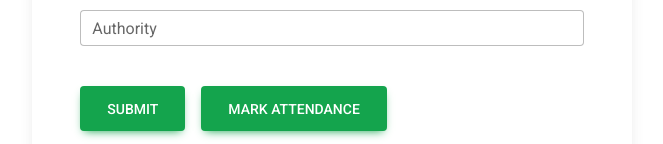
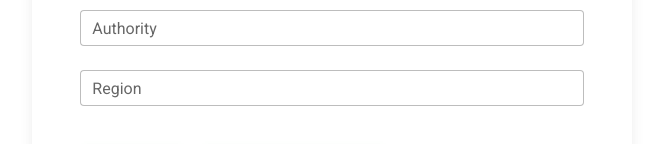
Before and after one commit to Prashant9420/attendMarker, a React (Create React App) app: page / in a window 1280 px wide. Shown: the part 788-932 px from the top of the page, without its empty margins (193-856 px from the left). Built offline with nearby package versions, Linux system fonts and the light colour scheme.

Commit message:
files added

```diff
--- a/src/App.js
+++ b/src/App.js
@@ -17,6 +17,7 @@ function App() {
   const [uniqueID, setuniqueID] = useState("");
   const [designation, setDesignation] = useState("");
   const [authority, setAuthority] = useState("");
+  const [region, setRegion] = useState("");
   const navigate=useNavigate();
   // Function to handle form submission
   const handleSubmit = async (e) => {
@@ -26,7 +27,8 @@ function App() {
       name === "" ||
       uniqueID === "" ||
       designation === "" ||
-      authority === ""
+      authority === ""  ||
+      region === ""
     ) {
       alert("Please fill all the fields");
       return;
@@ -41,7 +43,8 @@ function App() {
         name,
         uniqueID:enroll,
         designation,
-        authority
+        authority,
+        region
       })
     });
     const data=await resp.json();
@@ -96,6 +99,14 @@ function App() {
                 value={authority}
                 onChange={(e) => setAuthority(e.target.value)}
               />
+               <MDBInput
+                wrapperClass="mb-4"
+                label="Region"
+                id="regionInput"
+                type="text"
+                value={region}
+                onChange={(e) => setRegion(e.target.value)}
+              />
               {/* Call handleSubmit function on button click */}
               <MDBBtn
                 color="success"
--- /dev/null
+++ b/src/CustomListItem.js
@@ -0,0 +1,10 @@
+import React from 'react';
+import { MDBListGroupItem } from 'mdb-react-ui-kit';
+import "./markattend.css";
+const CustomListItem = ({ label, value }) => (
+  <MDBListGroupItem className="custom-list-item">
+    <strong>{label}: </strong>{value}
+  </MDBListGroupItem>
+);
+
+export default CustomListItem;
--- a/src/card.jsx
+++ b/src/card.jsx
@@ -1,7 +1,7 @@
 import React,{useEffect, useState} from 'react';
 import { MDBCard, MDBListGroup, MDBListGroupItem } from 'mdb-react-ui-kit';
 import { useParams } from 'react-router-dom';
-
+import CustomListItem from './CustomListItem';
 export default function Card() {
   let {enroll}=useParams();
   const [data,setData] = useState();
@@ -15,7 +15,6 @@ export default function Card() {
     });
     const data=await resp.json();
     setData(data);
-    console.log(data);
   }
   useEffect(()=>{
     getUser();
@@ -24,15 +23,19 @@ export default function Card() {
     <MDBCard style={{padding:"10%"}}>
       <img src="../wall.png"  alt="..." />
       <MDBListGroup flush style={{display:"grid",placeContent:"center",gridTemplateColumns:"1fr 1fr",borderRadius:"0"}}>
-        {(data)?<><MDBListGroupItem><strong>Name: </strong> {data.name}</MDBListGroupItem>
-        <MDBListGroupItem><strong>Authority: </strong>{data.authority}</MDBListGroupItem>
-        <MDBListGroupItem><strong>Designation: </strong>{data.designation}</MDBListGroupItem>
-        <MDBListGroupItem><strong>Unique ID: </strong>{data.uniqueID}</MDBListGroupItem>
+        {(data)?<>
+        <CustomListItem label="Name" value={data.name} />
+        <CustomListItem label="Region" value={data.region} />
+
+    <CustomListItem label="Designation" value={data.designation} />
+    <CustomListItem label="Unique ID" value={data.uniqueID} />
+    <CustomListItem label="Authority" value={data.authority} />
+
+    <CustomListItem label="Attendance" value={data.attendance} />
         </>
         :
         <h1>Loading...</h1>}
       </MDBListGroup>
-      {(data)&&<MDBListGroupItem style={{display:"flex",alignContent:"center",justifyContent:"center",width:"90%",gap:"8px",margin:"1%",left:"4%"}}><strong>Attendance: </strong>{data.attendance}</MDBListGroupItem>}
     </MDBCard>
   );
 }
--- a/src/markattend.css
+++ b/src/markattend.css
@@ -32,6 +32,10 @@ form button{
     padding:10px;
     border-radius:20px;
 }
+.custom-list-item {
+    display: flex;
+    gap: 3px;
+  }
 
 @media only screen and (max-width: 550px) {
     .addUserButton{
```
